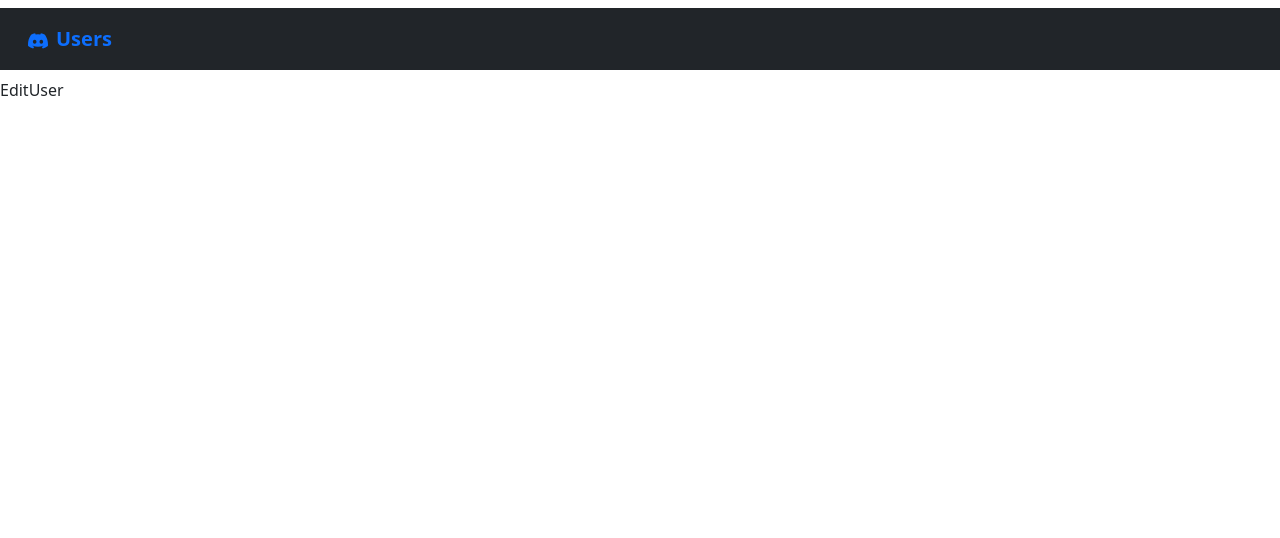
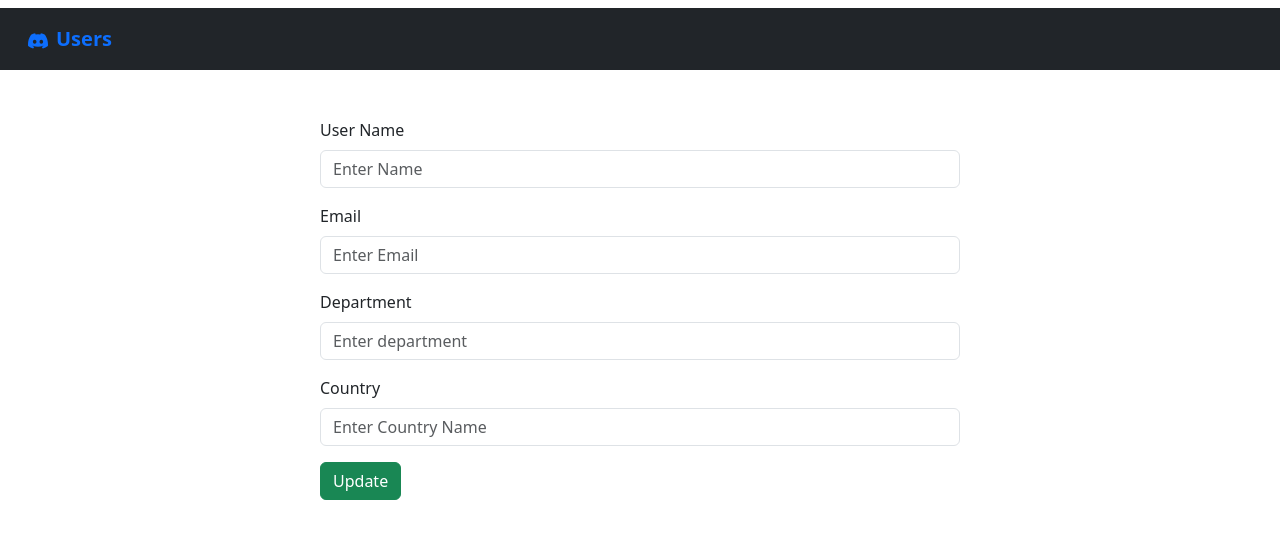
Before and after one commit to aadil124/react-crud-app, a React (Create React App) app: page /edit/1 in a window 1280 px wide. Shown: the top 538 px of the page. Built offline with nearby package versions, Linux system fonts and the light colour scheme; no server answers.

Commit message:
added edit user component

```diff
--- a/src/pages/edit_page/EditUser.jsx
+++ b/src/pages/edit_page/EditUser.jsx
@@ -1,7 +1,107 @@
-import React from "react";
+import axios from "axios";
+import React, { useEffect, useState } from "react";
+import { useNavigate, useParams } from "react-router-dom";
+import { Button, Form, FormGroup, Input, Label, Spinner } from "reactstrap";
 
 const EditUser = () => {
-  return <div>EditUser</div>;
+  const [updateUser, setUpdateUser] = useState({
+    name: "",
+    email: "",
+    department: "",
+    country: "",
+  });
+  const [updateLoading, setUpdateLoading] = useState(false);
+  const navigate = useNavigate();
+  const { id } = useParams();
+  // console.log(id, "iddddddddddd");
+  // console.log(navigate);
+  const handleChange = (e) => {
+    setUpdateUser({ ...updateUser, [e.target.name]: e.target.value });
+  };
+
+  const getDataOnEditButton = async () => {
+    const url = `https://6456721c5f9a4f2361445c32.mockapi.io/users/${id}`;
+    try {
+      await axios.get(url).then(({ data }) => setUpdateUser(data));
+    } catch (error) {
+      console.log(error);
+    }
+  };
+  useEffect(() => {
+    getDataOnEditButton();
+  });
+
+  const updateHandle = async () => {
+    // const url = `https://dev-73841661c741363.api.raw-labs.com/your/endpoint/path`;
+    const url = `https://6456721c5f9a4f2361445c32.mockapi.io/users/${id}`;
+    setUpdateLoading(true);
+    try {
+      await axios.put(url, updateUser);
+      navigate("/");
+      setUpdateLoading(false);
+    } catch (error) {
+      console.log(error);
+    }
+  };
+
+  return (
+    <Form className="mt-5 w-50 m-auto">
+      <FormGroup>
+        <Label for="name">User Name</Label>
+        <Input
+          id="name"
+          name="name"
+          placeholder="Enter Name"
+          type="text"
+          value={updateUser.name}
+          onChange={handleChange}
+        />
+      </FormGroup>
+      <FormGroup>
+        <Label for="email">Email</Label>
+        <Input
+          id="email"
+          name="email"
+          placeholder="Enter Email"
+          type="email"
+          value={updateUser.email}
+          onChange={handleChange}
+        />
+      </FormGroup>
+      <FormGroup>
+        <Label for="department">Department</Label>
+        <Input
+          id="department"
+          name="department"
+          placeholder="Enter department"
+          type="text"
+          value={updateUser.department}
+          onChange={handleChange}
+        />
+      </FormGroup>
+      <FormGroup>
+        <Label for="country">Country</Label>
+        <Input
+          id="country"
+          name="country"
+          placeholder="Enter Country Name"
+          type="text"
+          value={updateUser.country}
+          onChange={handleChange}
+        />
+      </FormGroup>
+      {updateLoading ? (
+        <Button color="danger" disabled>
+          <Spinner size="sm">Loading...</Spinner>
+          <span> Updating...</span>
+        </Button>
+      ) : (
+        <Button color="success" onClick={updateHandle}>
+          Update
+        </Button>
+      )}
+    </Form>
+  );
 };
 
 export default EditUser;
```
